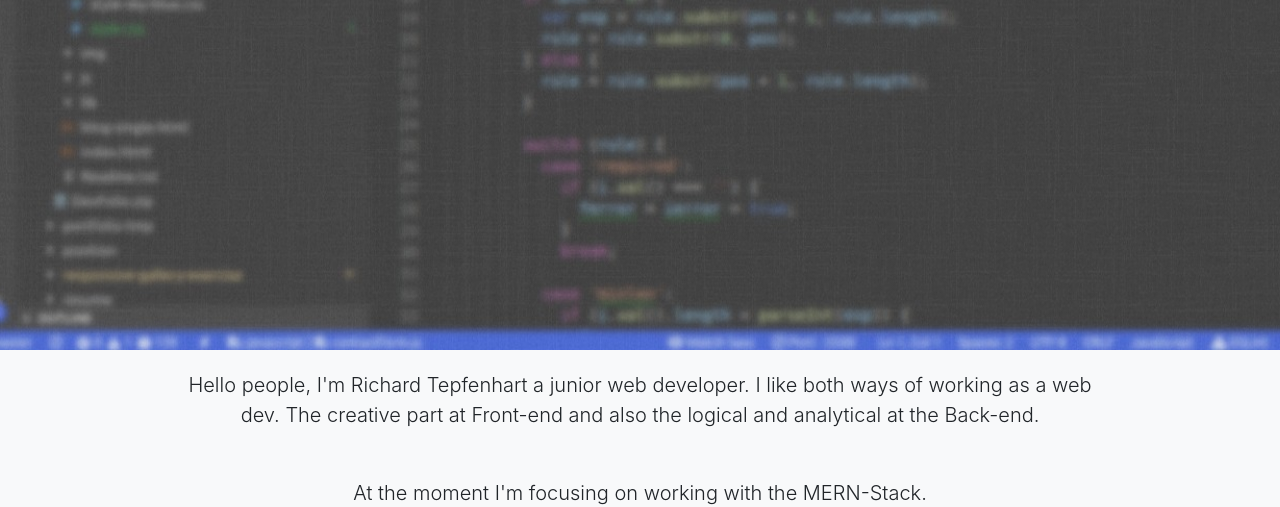
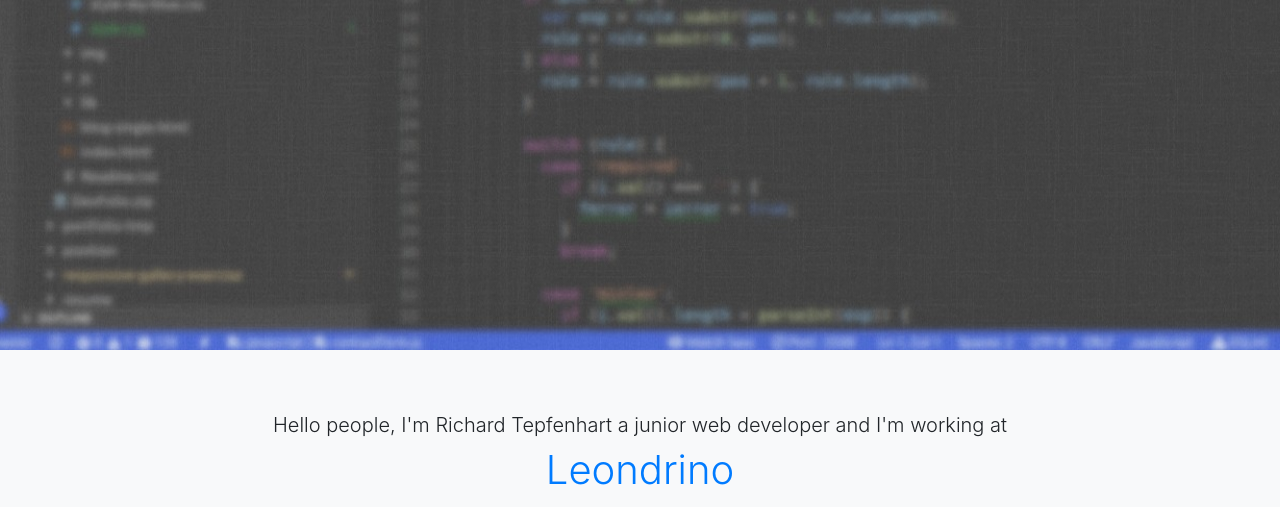
Before and after one commit to ocbtec/portfolio, a website with bundled scripts: page index.html in a window 1280 px wide. Shown: the part 450-957 px from the top of the page. Built offline with nearby package versions, Linux system fonts and the light colour scheme.

Commit message:
changed content, added styling

```diff
--- /dev/null
+++ b/css/styles.css
@@ -0,0 +1,11 @@
+.p-custom {
+  margin-top: 2em;
+  font-size: 25pt;
+}
+.link-custom {
+  text-decoration: none !important;
+  font-size: 30pt;
+}
+.headline-custom {
+  margin-bottom: 2em !important;
+}
--- a/index.html
+++ b/index.html
@@ -34,6 +34,8 @@
 
     <!-- Custom CSS -->
     <link href="css/stylish-portfolio.min.css" rel="stylesheet" />
+
+    <link rel="stylesheet" href="css/styles.css" />
   </head>
 
   <body id="page-top">
@@ -74,13 +76,15 @@
       <div class="container text-center">
         <div class="row">
           <div class="col-lg-10 mx-auto">
-            <p class="lead mb-5">
-              Hello people, I'm Richard Tepfenhart a junior web developer. I
-              like both ways of working as a web dev. The creative part at
-              Front-end and also the logical and analytical at the Back-end.
-            </p>
-            <p class="lead mb-5">
-              At the moment I'm focusing on working with the MERN-Stack.
+            <p class="lead mb-5 p-custom">
+              Hello people, I'm Richard Tepfenhart a junior web developer and
+              I'm working at
+              <a
+                class="link-custom"
+                href="https://www.leondrino.com/"
+                target="_blank"
+                >Leondrino</a
+              >
             </p>
           </div>
         </div>
@@ -92,7 +96,7 @@
       <div class="container">
         <div class="content-section-heading text-center">
           <h3 class="text-secondary mb-0">Portfolio</h3>
-          <h2 class="mb-5">Recent Concepts</h2>
+          <h2 class="mb-5 headline-custom">Recent Concepts</h2>
         </div>
         <div class="row no-gutters">
           <div class="col-lg-6">
```
